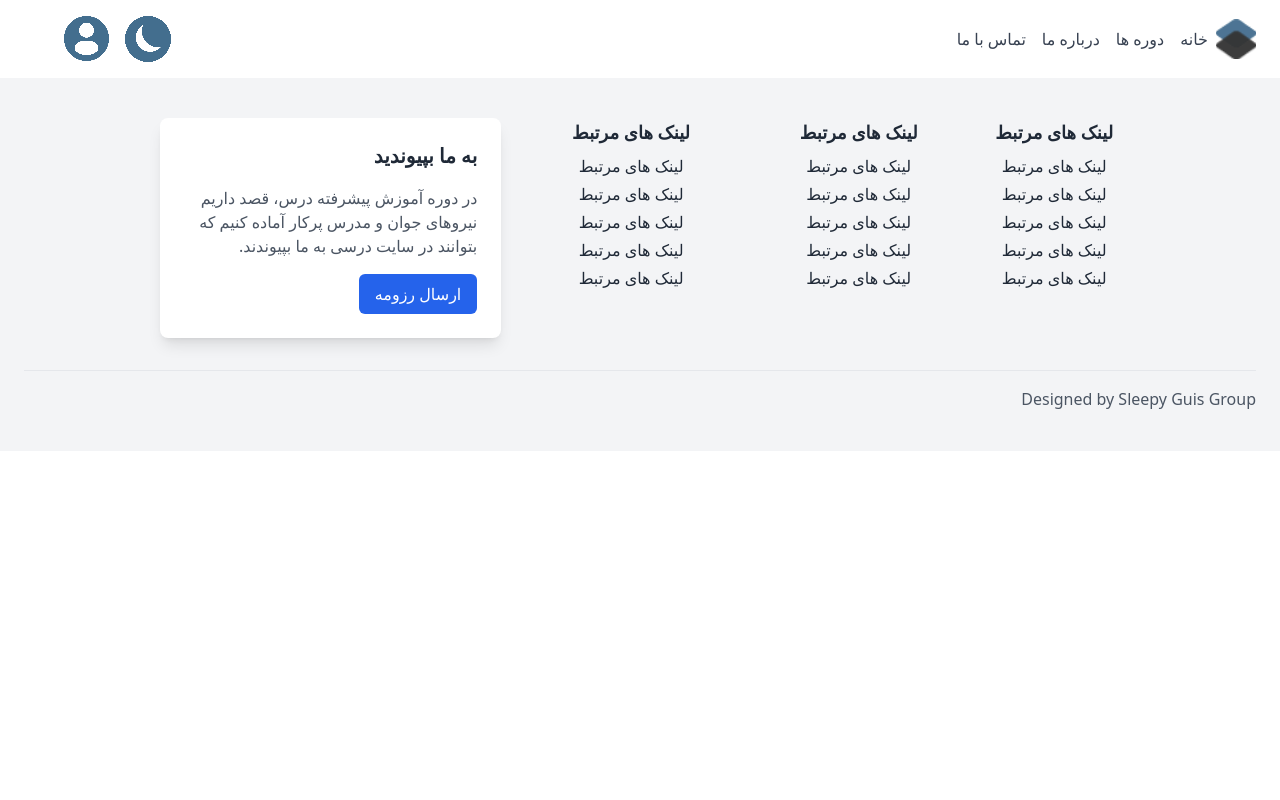
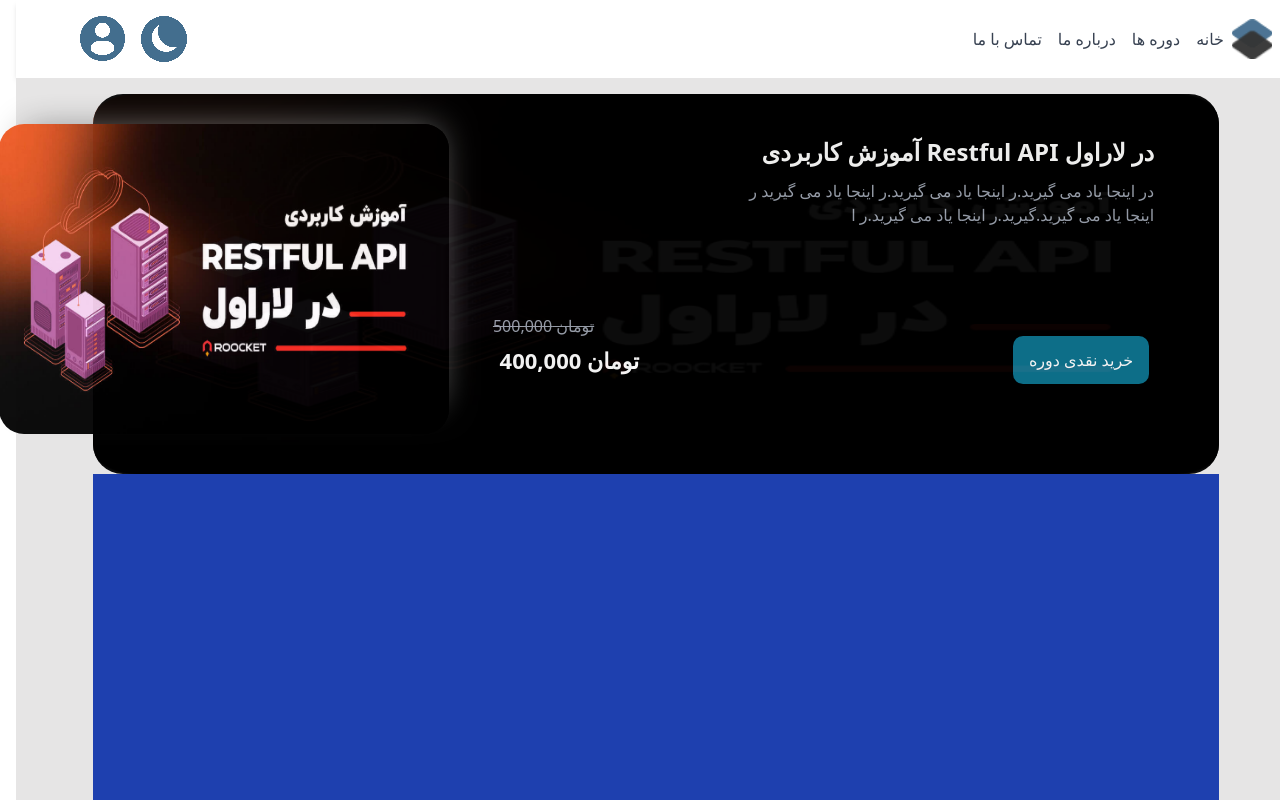
Before and after one commit to academy-react-summer1403/future-programmers, a React (Vite) app: page /coursedetail in a window 1280 px wide. Shown: the top 800 px of the page. Built offline with nearby package versions, Linux system fonts and the light colour scheme; a web font is replaced by a local one.

Commit message:
top page in progress

```diff
--- a/src/App.jsx
+++ b/src/App.jsx
@@ -6,7 +6,7 @@ import { createBrowserRouter, RouterProvider } from 'react-router-dom'
 import Layout from './component/layout/Layout'
 import Landing from './screens/landing/Landing'
 import Courses from './screens/courses/Courses'
-import CourseDetail from './screens/courseDatail/CourseDetail'
+import CourseDetail from './screens/courseDetail/CourseDetail'
 
 function App() {
   const myRoutes = createBrowserRouter([
--- a/src/screens/courseDatail/CourseDetail.jsx
+++ /dev/null
@@ -1,11 +0,0 @@
-import React from 'react'
-
-function CourseDetail() {
-  return (
-    <div className='bg-[#e6e5e5] font-[sans] dark:bg-slate-700'>
-
-    </div>
-  )
-}
-
-export default CourseDetail
--- /dev/null
+++ b/src/screens/courseDetail/CourseDetail.jsx
@@ -0,0 +1,37 @@
+import React from 'react'
+
+function CourseDetail() {
+
+
+  return (
+    <div className='bg-[#e6e5e5] font-[sans] dark:bg-slate-700'>
+      <div className='w-[88%] mx-auto flex'>
+        <div className=' relative h-[380px] w-[100%] mt-4 rounded-[30px] bg-[url(public/p.01.png)] bg-no-repeat [background-size:100%_100%]'>
+            <div className="h-[380px] w-[100%] bg-black opacity-95 rounded-[30px] absolute">
+            <h1 className="text-stone-50  text-[24px] font-black absolute top-[40px] right-[65px]">در لاراول Restful API آموزش کاربردی</h1>
+            <p className=' text-gray-400 w-[420px] absolute top-[85px] right-[65px]'> در اینجا یاد می گیرید.ر اینجا یاد می گیرید.ر اینجا یاد می گیرید ر اینجا یاد می گیرید.گیرید.ر اینجا یاد می گیرید.ر ا</p>
+            <img src='public/p.01.png' className='w-[450px] h-[310px] shadow-[8px_-13px_35px_-18px_gray] rounded-[25px] absolute right-[770px] top-[30px]'></img>
+            <h3 className=' text-gray-400 line-through absolute top-[220px] right-[625px]'> تومان 500,000</h3>
+            <h2 className=' text-white	text-[22px] font-bold	absolute top-[250px] right-[580px]'>تومان 400,000</h2>
+
+            <button type='Submit' className='bg-cyan-700 text-[white] py-3 px-4 rounded-[10px] absolute top-[242px] right-[70px]'>خرید نقدی دوره</button>
+            </div>
+
+        </div>
+      </div>
+
+      <div className='w-[88%] h-[700px] bg-blue-800 mx-auto'></div>
+    </div>
+  )
+}
+
+export default CourseDetail
+
+
+
+
+
+
+
+
+// bg-gradient-to-l from-black to-gray-800
```
Also changed, not shown: public/p.01.png (added).
